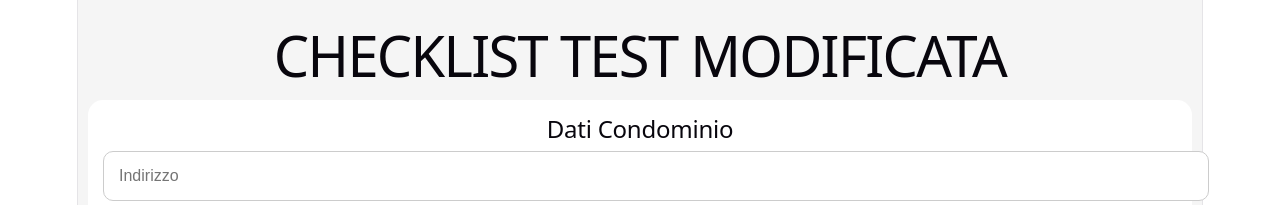
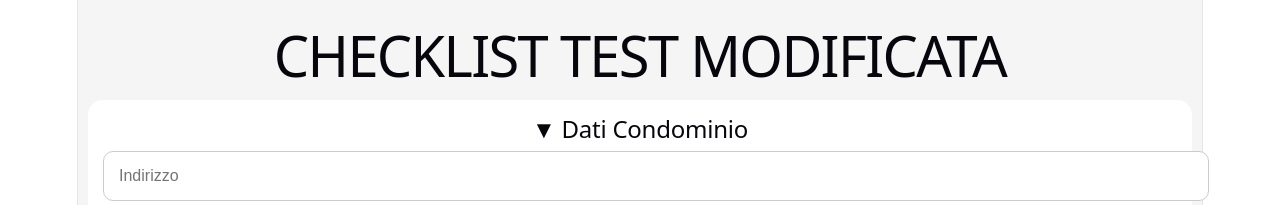
Before and after one commit to stefanodonatone-web/Checklist, a React (Vite) app: page / in a window 1280 px wide. Shown: the top 205 px of the page. Built offline with nearby package versions, Linux system fonts and the light colour scheme.

Commit message:
tendina dati condominio

```diff
--- a/src/App.jsx
+++ b/src/App.jsx
@@ -103,6 +103,7 @@ function App() {
   const [riferimento, setRiferimento] = useState("");
   const [criticitaSelezionata, setCriticitaSelezionata] = useState("");
   const [nota, setNota] = useState("");
+  const [showDati, setShowDati] = useState(true);
 
   const [datiCondominio, setDatiCondominio] = useState(() => {
     try {
@@ -775,7 +776,14 @@ function App() {
       <h1 style={{ textAlign: "center" }}>CHECKLIST TEST MODIFICATA</h1>
 
       <div style={styles.card}>
-        <h2>Dati Condominio</h2>
+  <h2
+    style={{ cursor: "pointer" }}
+    onClick={() => setShowDati(!showDati)}
+  >
+    {showDati ? "▼" : "▶"} Dati Condominio
+  </h2>
+  {showDati && (
+    <>
 
         <input style={styles.input} placeholder="Indirizzo" value={datiCondominio.indirizzo} onChange={(e) => setDatiCondominio({ ...datiCondominio, indirizzo: e.target.value })} />
         <input style={styles.input} placeholder="Anno costruzione" value={datiCondominio.anno} onChange={(e) => setDatiCondominio({ ...datiCondominio, anno: e.target.value })} />
@@ -791,6 +799,8 @@ function App() {
             {p.label}
           </label>
         ))}
+          </>
+)}
       </div>
 
       <div
```
